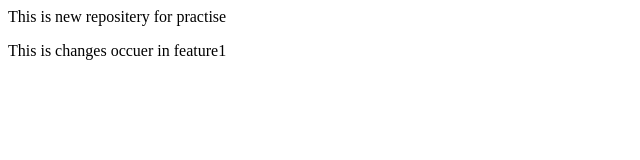
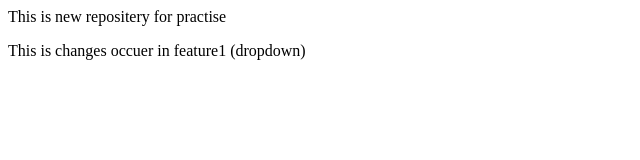
Before and after one commit to radheediter/LocalRepo, a plain HTML site: page index.html in a window 1280 px wide. Shown: the full height of the page, 0-640 px from the left. Drawn offline with Linux system fonts and the light colour scheme.

```diff
--- a/index.html
+++ b/index.html
@@ -1,2 +1,2 @@
 <p>This is new repositery for practise</p>
-<p>This is changes occuer in feature1</p>
+<p>This is changes occuer in feature1 (dropdown)</p>
```
